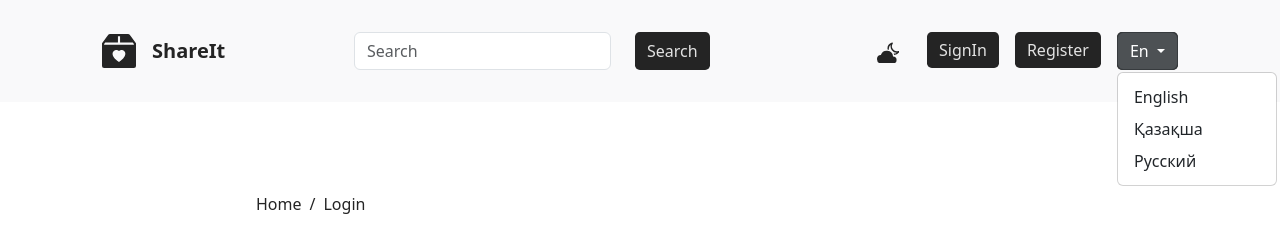
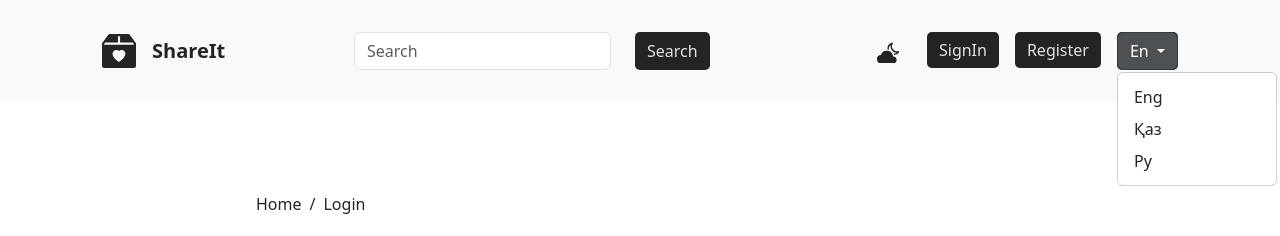
Before and after one commit to stepanpigriteus/hobber, a React (Vite) app: page /login in a window 1280 px wide. Both pictures are taken after a click on the button "En". Shown: the top 236 px of the page. Built offline with nearby package versions, Linux system fonts and the light colour scheme.

Commit message:
small fix

```diff
--- a/src/components/header.jsx
+++ b/src/components/header.jsx
@@ -45,17 +45,18 @@ export default function Header() {
           </Container>
           <Container className='button_container'>
           {localStorage.getItem('jwt_token') ? <HelloUser onClick={handleLogout} /> : <ButtonType />}
-          <DropdownButton
-                    id="dropdown-basic-button"
+            <DropdownButton
+                    id="myDropdownMenu"
                     variant='dark'
                     title={t('language')}
                     onSelect={(e) => changeLanguage(e)}
-                    className='button'
+                    className='button dropdown_container '
                 >
-                    <Dropdown.Item eventKey="en">English</Dropdown.Item>
-                    <Dropdown.Item eventKey="kk">Қазақша</Dropdown.Item>
-                    <Dropdown.Item eventKey="ru">Русский</Dropdown.Item>
-                </DropdownButton>
+
+                    <Dropdown.Item eventKey="en" >Eng</Dropdown.Item>
+                    <Dropdown.Item eventKey="kk" >Қаз</Dropdown.Item>
+                    <Dropdown.Item eventKey="ru" >Ру</Dropdown.Item>
+              </DropdownButton>
             </Container>
         </Container>
       </Navbar>
--- a/src/custom.css
+++ b/src/custom.css
@@ -51,6 +51,28 @@
     border-radius: 0.2rem 0.2rem 0 0;
     border: 1px solid var(--var-border-tabs);
 }
+
+.dropdow-menu {
+    min-width: none;
+}
+/* #myDropdownMenu {
+    max-width: 4rem;
+    margin-right: 2rem;
+}
+
+.dropdown_container {
+    min-width: 1rem;
+    max-width: 2rem;
+    margin-right: 2rem;
+}
+
+
+.dropdown-item {
+    min-width: 1rem;
+    max-width: 2rem;
+} */
+
+
 
 .field_container {
     display: flex;
--- a/src/index.css
+++ b/src/index.css
@@ -16,7 +16,7 @@
   --var-border-tabs: rgba(208, 208, 208, 0.737);
   --var-field-color: rgba(238, 238, 238, 0.242);
   --var-filed-border-color: rgba(238, 238, 238, 0.242);
-
+  --bs-dropdown-min-width: 1rem;
   font-synthesis: none;
   text-rendering: optimizeLegibility;
   -webkit-font-smoothing: antialiased;
```
